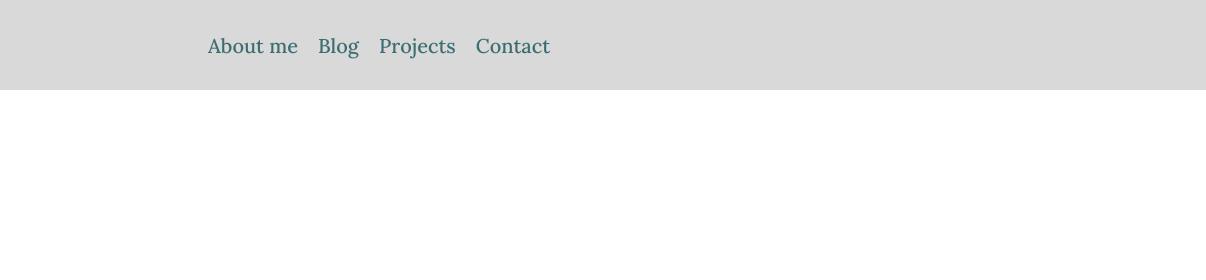
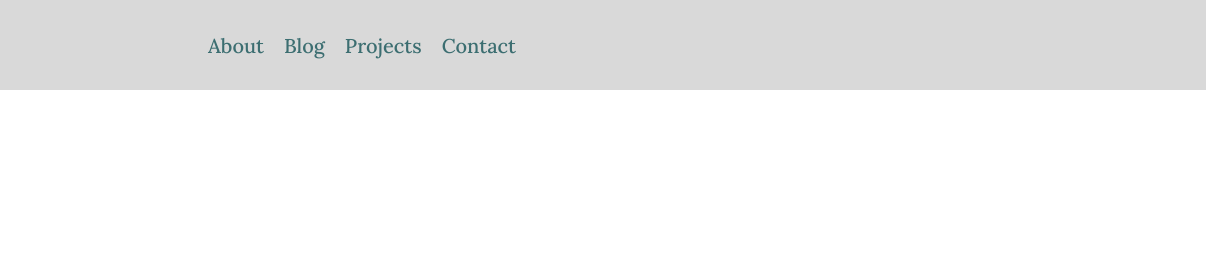
Before and after one commit to vanessadenardin/portfolio, a plain HTML site: page index.html in a window 1280 px wide. Shown: the top 280 px of the page, 74-1280 px from the left. Drawn offline with Linux system fonts and the light colour scheme.

Commit message:
cleaning up old code

```diff
--- a/index.html
+++ b/index.html
@@ -17,7 +17,7 @@
                     <!-- <p>Vanessa Denardin</p> -->
                 </div>
                 <div class="navigation">
-                    <a>About me</a>
+                    <a>About</a>
                 </div>
                 <div class="navigation">
                     <a>Blog</a>
```
Also changed, not shown: style.css (+0 -33 lines).
